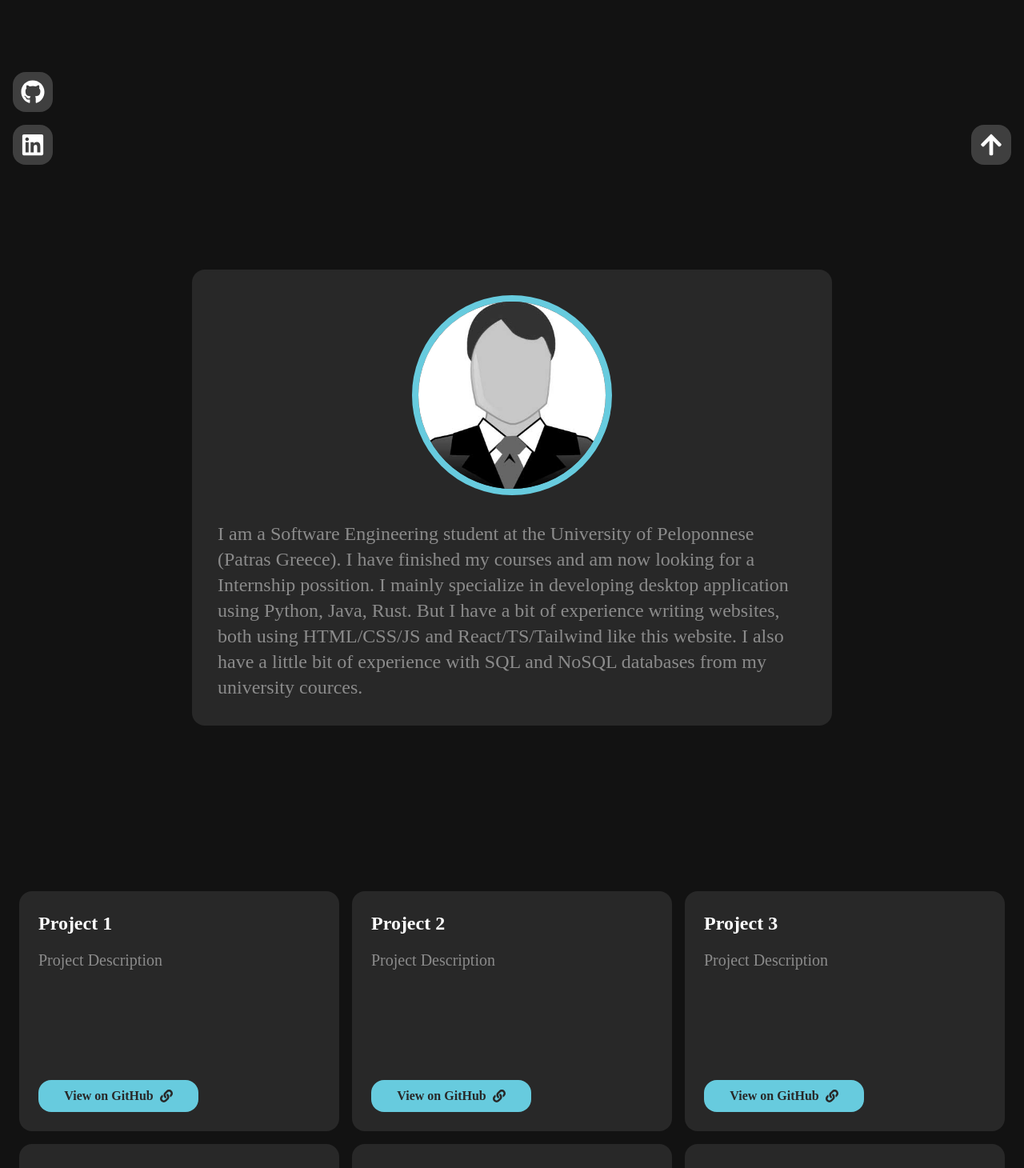
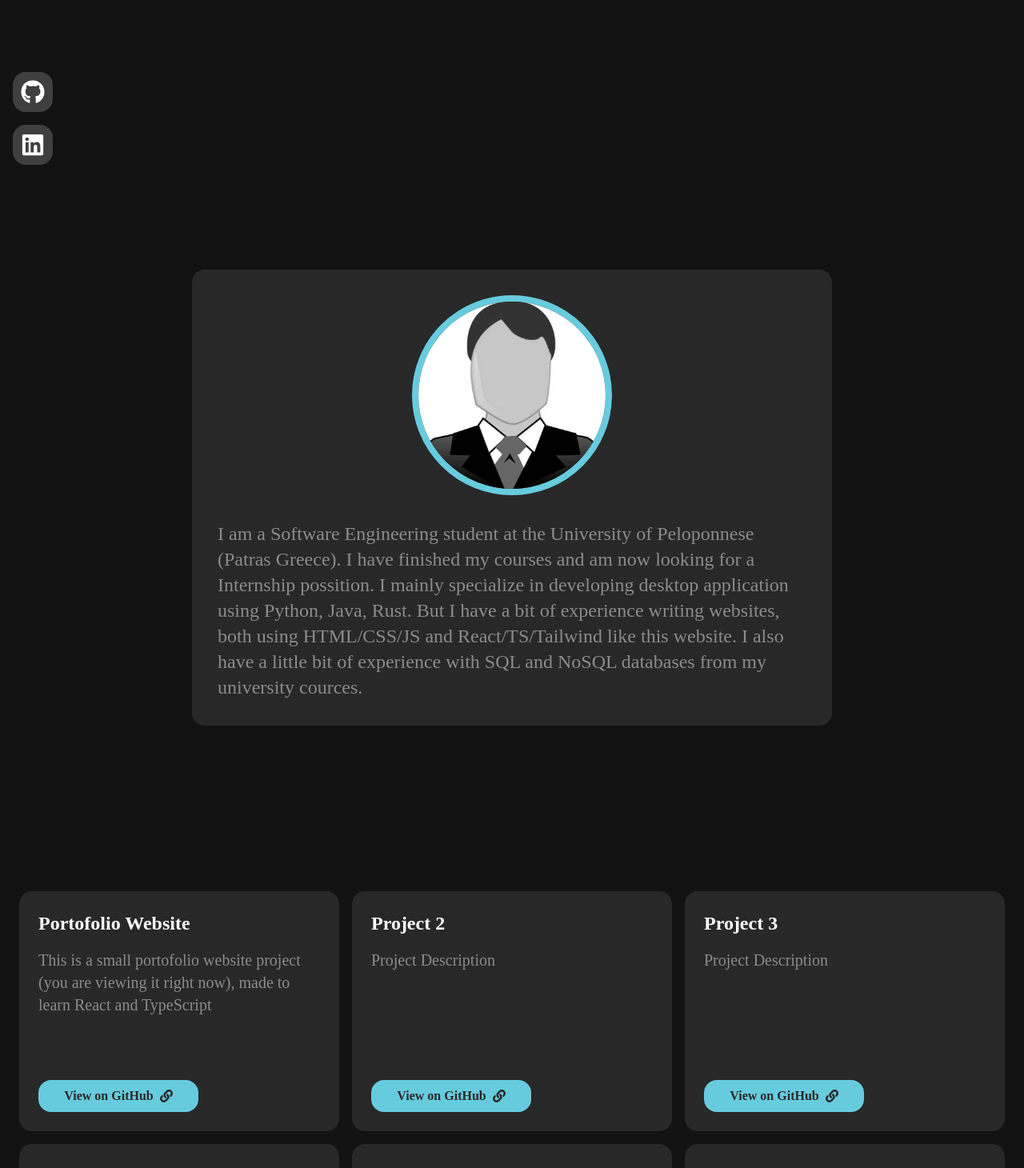
Before and after one commit to bogddeny/portofolio-website, a React (Create React App) app: page / in a window 1280 px wide. Shown: the part 578-2038 px from the top of the page at 80% size. Built offline with nearby package versions, Linux system fonts and the light colour scheme; the HTML template or start-up script is replaced by a standard one.

Commit message:
update back to top button to automatically hide and add this project to the projects page

```diff
--- a/src/components/Navigation.tsx
+++ b/src/components/Navigation.tsx
@@ -69,7 +69,7 @@ const Navigation = () => {
         </ul>
       </div>
       {/* Back To Top Icon */}
-      <div onClick={scrollToTop} className='transition ease-in-out hover:scale-110 bg-[#3f3f3f] text-[#ffffff] w-[50px] h-[50px] fixed flex-col bottom-0 right-0 flex justify-center items-center rounded-2xl m-4'>
+      <div onClick={scrollToTop} className={!showTopButton ? 'hidden' : 'transition ease-in-out hover:scale-110 bg-[#3f3f3f] text-[#ffffff] w-[50px] h-[50px] fixed flex-col bottom-0 right-0 flex justify-center items-center rounded-2xl m-4'}>
         <div className='p-2 hover:animate-pulse'>
           <FaArrowUp size={30} />
         </div>
--- a/src/components/Projects.tsx
+++ b/src/components/Projects.tsx
@@ -5,7 +5,7 @@ const Projects = () => {
   return (
     <div className='w-full md:h-screen h-auto bg-[#121212] flex items-center justify-center px-4 md:py-0 py-40'>
       <div className='grid grid-cols-1 gap-4 md:grid-cols-3 w-[800px] md:w-auto'>
-        <ProjectCard title='Project 1' description='Project Description' button='View on GitHub' link='/'/>
+        <ProjectCard title='Portofolio Website' description='This is a small portofolio website project (you are viewing it right now), made to learn React and TypeScript' button='View on GitHub' link='https://github.com/bogddeny/portofolio-website/'/>
         <ProjectCard title='Project 2' description='Project Description' button='View on GitHub' link='/'/>
         <ProjectCard title='Project 3' description='Project Description' button='View on GitHub' link='/'/>
         <ProjectCard title='Project 4' description='Project Description' button='View on GitHub' link='/'/>
```
